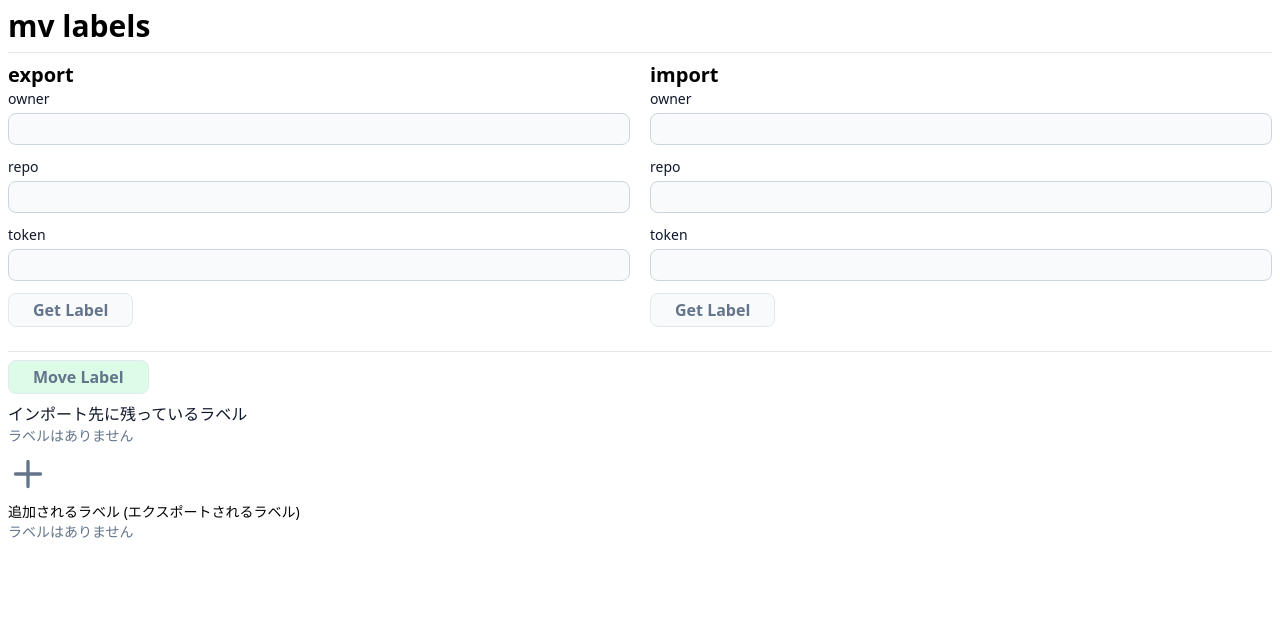
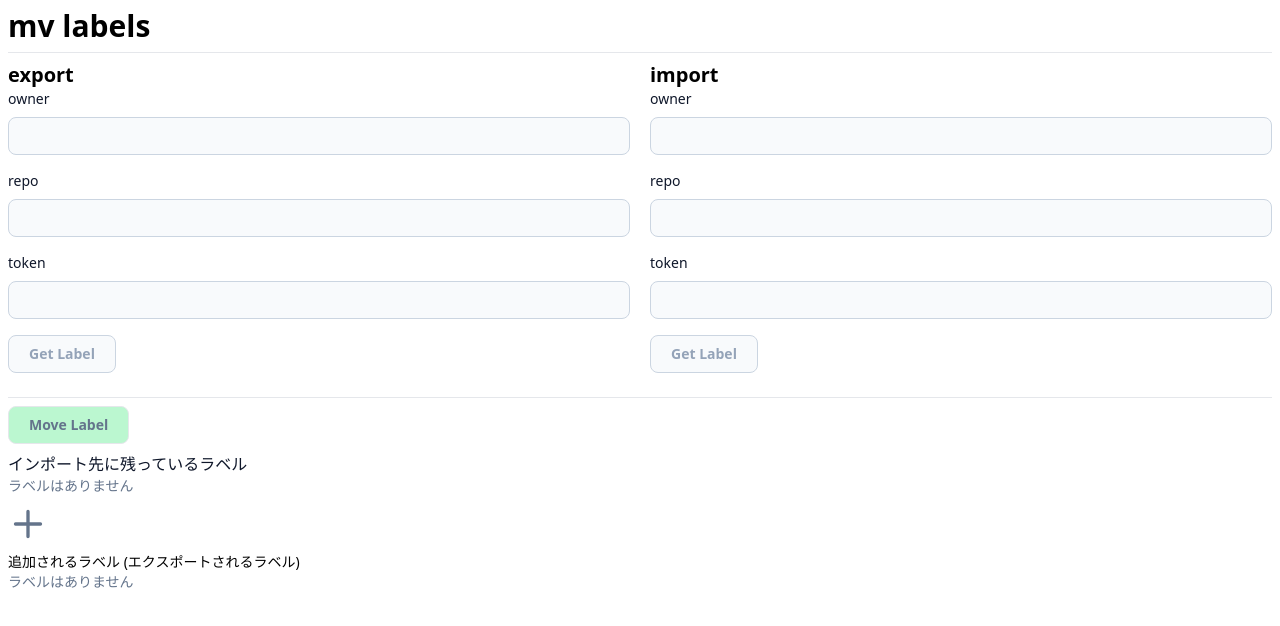
Before and after one commit to HidakaRintaro/cp-labels, a React (Vite) app: page / in a window 1280 px wide. Shown: the top 626 px of the page. Built offline with nearby package versions, Linux system fonts and the light colour scheme.

Commit message:
fix componetns

```diff
--- a/src/components/pages/Home.tsx
+++ b/src/components/pages/Home.tsx
@@ -1,6 +1,8 @@
 import { FC, useCallback, useEffect, useState } from 'react'
 
+import { Button } from '~/components/atoms/Button'
 import { Head } from '~/components/atoms/Head'
+import { InputText } from '~/components/atoms/InputText'
 import { LabelsTable } from '~/components/organisms/LabelsTable'
 import { useGetLabels } from '~/hooks/useGetLabels'
 import { useMoveLabels } from '~/hooks/useMoveLabels'
@@ -56,102 +58,69 @@
           <div className="basis-1/2">
             <h2 className="text-xl font-bold">export</h2>
             <div className="mb-6 gap-6">
-              <div className="mb-3">
-                <label htmlFor="export-owner" className="mb-1 block text-sm font-medium text-slate-900">
-                  owner
-                </label>
-                <input
+              <InputText
+                labelTitle="owner"
                 id="export-owner"
-                  className="block h-8 w-full rounded-lg border border-slate-300 bg-slate-50 p-2.5 text-sm text-slate-900 focus:border-blue-500 focus:outline-none focus:ring-1 focus:ring-blue-500"
+                value={exportOwner}
                 onChange={event => setExportOwner(event.target.value)}
-                  value={exportOwner}
               />
-              </div>
-              <div className="mb-3">
-                <label htmlFor="export-repo" className="mb-1 block text-sm font-medium text-slate-900">
-                  repo
-                </label>
-                <input
+              <InputText
+                labelTitle="repo"
                 id="export-repo"
-                  className="block h-8 w-full rounded-lg border border-slate-300 bg-slate-50 p-2.5 text-sm text-slate-900 focus:border-blue-500 focus:outline-none focus:ring-1 focus:ring-blue-500"
+                value={exportRepo}
                 onChange={event => setExportRepo(event.target.value)}
-                  value={exportRepo}
               />
-              </div>
-              <div className="mb-3">
-                <label htmlFor="export-token" className="mb-1 block text-sm font-medium text-slate-900">
-                  token
-                </label>
-                <input
+              <InputText
+                labelTitle="token"
                 id="export-token"
-                  className="block h-8 w-full rounded-lg border border-slate-300 bg-slate-50 p-2.5 text-sm text-slate-900 focus:border-blue-500 focus:outline-none focus:ring-1 focus:ring-blue-500"
+                value={exportToken}
                 onChange={event => setExportToken(event.target.value)}
-                  value={exportToken}
               />
-              </div>
-              <button
-                className="shrink-0 cursor-pointer rounded-lg border border-slate-300 bg-slate-50 py-1 px-6 font-bold disabled:cursor-not-allowed disabled:border-slate-200 disabled:text-slate-500 disabled:shadow-none"
+              <Button
                 disabled={exportOwner === '' || exportRepo === '' || exportToken === ''}
                 onClick={useCallback(() => {
                   getExportLabels({ owner: exportOwner, repo: exportRepo, token: exportToken })
                 }, [exportOwner, exportRepo, exportToken])}
               >
                 Get Label
-              </button>
+              </Button>
             </div>
           </div>
           <div className="basis-1/2">
             <h2 className="text-xl font-bold">import</h2>
             <div className="mb-6 gap-6">
-              <div className="mb-3">
-                <label htmlFor="import-owner" className="mb-1 block text-sm font-medium text-slate-900">
-                  owner
-                </label>
-                <input
+              <InputText
+                labelTitle="owner"
                 id="import-owner"
-                  className="block h-8 w-full rounded-lg border border-slate-300 bg-slate-50 p-2.5 text-sm text-slate-900 focus:border-blue-500 focus:outline-none focus:ring-1 focus:ring-blue-500"
+                value={importOwner}
                 onChange={event => setImportOwner(event.target.value)}
-                  value={importOwner}
               />
-              </div>
-              <div className="mb-3">
-                <label htmlFor="import-repo" className="mb-1 block text-sm font-medium text-slate-900">
-                  repo
-                </label>
-                <input
+              <InputText
+                labelTitle="repo"
                 id="import-repo"
-                  className="block h-8 w-full rounded-lg border border-slate-300 bg-slate-50 p-2.5 text-sm text-slate-900 focus:border-blue-500 focus:outline-none focus:ring-1 focus:ring-blue-500"
+                value={importRepo}
                 onChange={event => setImportRepo(event.target.value)}
-                  value={importRepo}
               />
-              </div>
-              <div className="mb-3">
-                <label htmlFor="import-token" className="mb-1 block text-sm font-medium text-slate-900">
-                  token
-                </label>
-                <input
+              <InputText
+                labelTitle="token"
                 id="import-token"
-                  className="block h-8 w-full rounded-lg border border-slate-300 bg-slate-50 p-2.5 text-sm text-slate-900 focus:border-blue-500 focus:outline-none focus:ring-1  focus:ring-blue-500"
+                value={importToken}
                 onChange={event => setImportToken(event.target.value)}
-                  value={importToken}
               />
-              </div>
-              <button
-                className="shrink-0 cursor-pointer rounded-lg border border-slate-300 bg-slate-50 py-1 px-6 font-bold disabled:cursor-not-allowed disabled:border-slate-200 disabled:text-slate-500 disabled:shadow-none"
+              <Button
                 disabled={importOwner === '' || importRepo === '' || importToken === ''}
                 onClick={useCallback(() => {
                   getImportLabels({ owner: importOwner, repo: importRepo, token: importToken })
                 }, [importOwner, importRepo, importToken])}
               >
                 Get Label
-              </button>
+              </Button>
             </div>
           </div>
         </div>
         <hr className="mb-2" />
         <div className="mb-2 flex items-center gap-5">
-          <button
-            className="shrink-0 cursor-pointer rounded-lg border bg-green-300 py-1 px-6 font-bold disabled:cursor-not-allowed disabled:border-slate-200 disabled:bg-green-100 disabled:text-slate-500 disabled:shadow-none"
+          <Button
             disabled={
               exportLabels.length === 0 ||
               importOwner === '' ||
@@ -160,15 +129,33 @@
               isPostLoading
             }
             onClick={handleSubmit}
+            color="green"
           >
             {isPostLoading ? (
-              <div className="flex justify-center">
-                <div className="h-6 w-6 animate-spin rounded-full border-4 border-green-500 border-t-transparent"></div>
+              <div className="inline-flex items-center text-center">
+                <svg
+                  aria-hidden="true"
+                  role="status"
+                  className="mr-3 inline h-4 w-4 animate-spin text-white"
+                  viewBox="0 0 100 101"
+                  fill="none"
+                  xmlns="http://www.w3.org/2000/svg"
+                >
+                  <path
+                    d="M100 50.5908C100 78.2051 77.6142 100.591 50 100.591C22.3858 100.591 0 78.2051 0 50.5908C0 22.9766 22.3858 0.59082 50 0.59082C77.6142 0.59082 100 22.9766 100 50.5908ZM9.08144 50.5908C9.08144 73.1895 27.4013 91.5094 50 91.5094C72.5987 91.5094 90.9186 73.1895 90.9186 50.5908C90.9186 27.9921 72.5987 9.67226 50 9.67226C27.4013 9.67226 9.08144 27.9921 9.08144 50.5908Z"
+                    fill="#E5E7EB"
+                  />
+                  <path
+                    d="M93.9676 39.0409C96.393 38.4038 97.8624 35.9116 97.0079 33.5539C95.2932 28.8227 92.871 24.3692 89.8167 20.348C85.8452 15.1192 80.8826 10.7238 75.2124 7.41289C69.5422 4.10194 63.2754 1.94025 56.7698 1.05124C51.7666 0.367541 46.6976 0.446843 41.7345 1.27873C39.2613 1.69328 37.813 4.19778 38.4501 6.62326C39.0873 9.04874 41.5694 10.4717 44.0505 10.1071C47.8511 9.54855 51.7191 9.52689 55.5402 10.0491C60.8642 10.7766 65.9928 12.5457 70.6331 15.2552C75.2735 17.9648 79.3347 21.5619 82.5849 25.841C84.9175 28.9121 86.7997 32.2913 88.1811 35.8758C89.083 38.2158 91.5421 39.6781 93.9676 39.0409Z"
+                    fill="currentColor"
+                  />
+                </svg>
+                <span>Loading...</span>
               </div>
             ) : (
-              <span>Move Label</span>
+              'Move Label'
             )}
-          </button>
+          </Button>
           <div>
             {isPostError ? (
               <p className="text-sm text-red-500">ラベルの登録に失敗しました</p>
```
Lines whose indentation alone changed are shown as unchanged.
